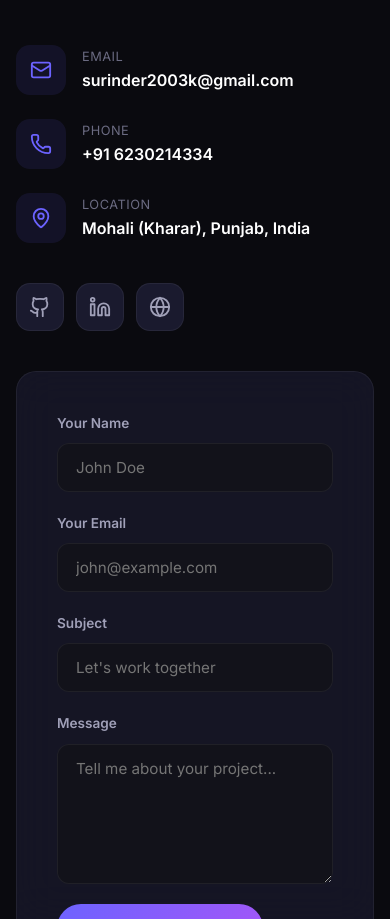
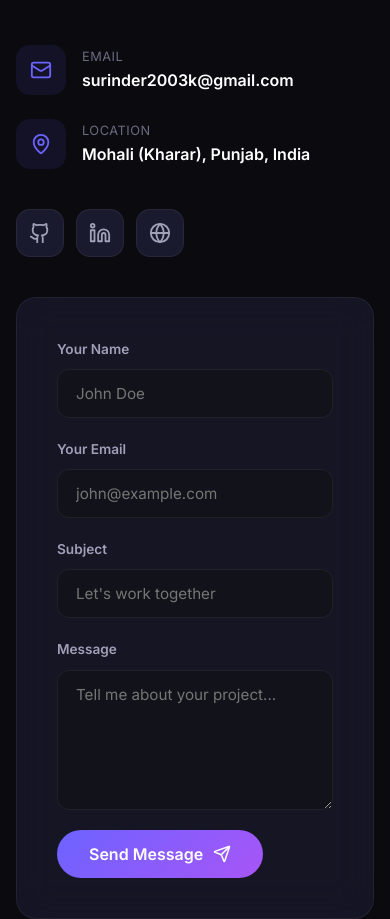
Before and after one commit to surinder2003k/Portfolio, a React (Vite) app: page / in a window 390 px wide. Shown: the part 11022-11941 px from the top of the page. Built offline with nearby package versions, Linux system fonts and the light colour scheme.

Commit message:
Remove phone number from contact section

```diff
--- a/src/components/Contact.jsx
+++ b/src/components/Contact.jsx
@@ -48,13 +48,6 @@ export default function Contact() {
                             <div>
                                 <div className="contact-item-label">Email</div>
                                 <div className="contact-item-value">surinder2003k@gmail.com</div>
-                            </div>
-                        </div>
-                        <div className="contact-item">
-                            <div className="contact-item-icon"><Phone size={22} /></div>
-                            <div>
-                                <div className="contact-item-label">Phone</div>
-                                <div className="contact-item-value">+91 6230214334</div>
                             </div>
                         </div>
                         <div className="contact-item">
```
